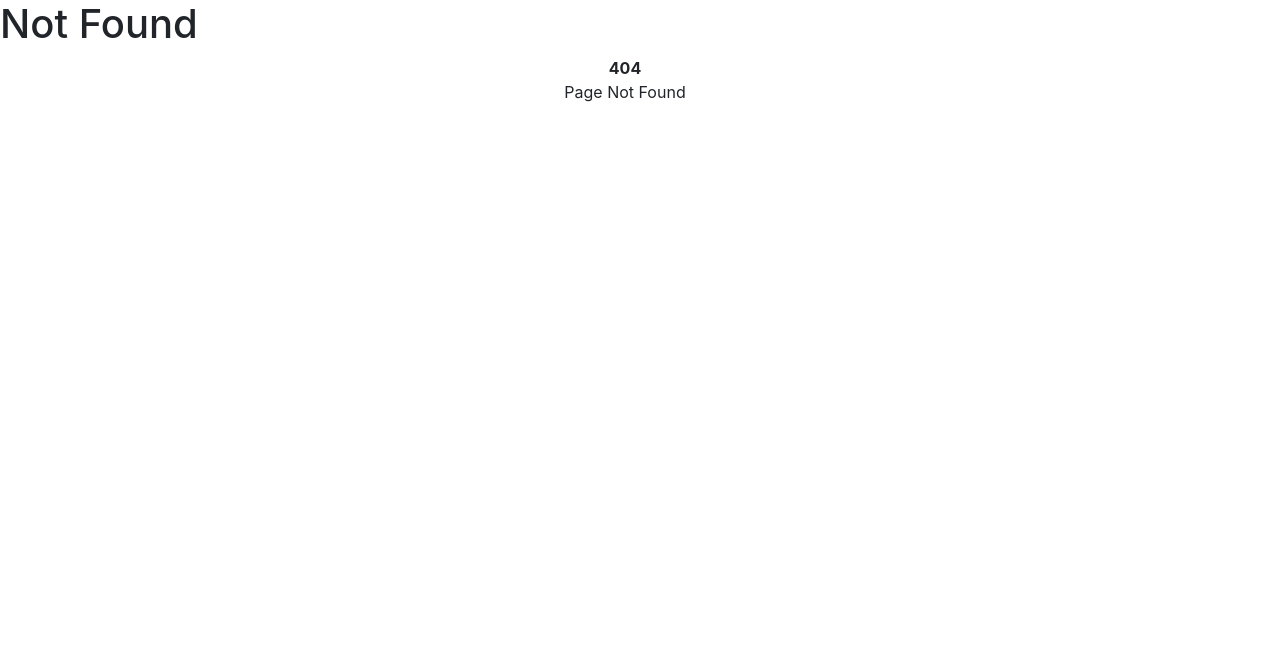
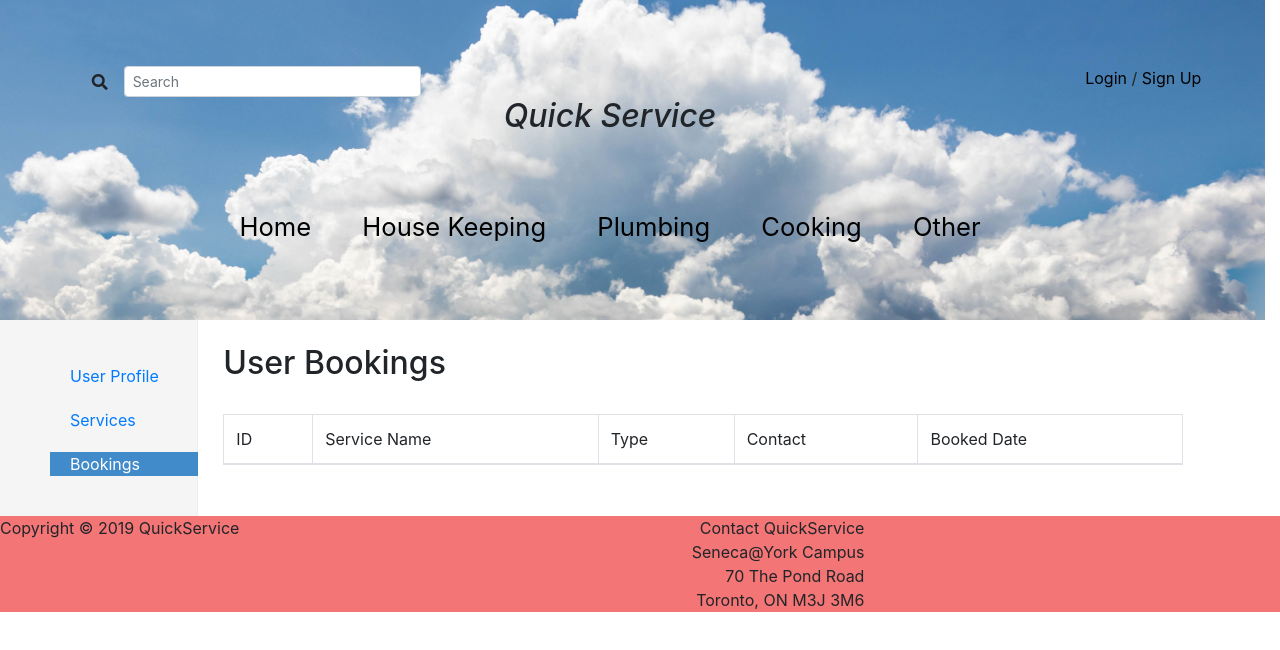
Before and after one commit to Whatsupjs/prj666, a React (Create React App) app: page /user/booking in a window 1280 px wide. Before the commit this address had no page. Shown: the top 650 px of the page. Built offline with nearby package versions, Linux system fonts and the light colour scheme.

Commit message:
created routes for user profiles

```diff
--- a/src/App.js
+++ b/src/App.js
@@ -6,6 +6,8 @@ import Home from "./component/home/Home";
 import ServiceDetail from "./component/servicedetail/ServiceDetail";
 import Example from "./component/Example_for_sidebar/Example";
 import Profile from "./component/profile/Profile";
+import UserService from './component/profile/UserService';
+import UserBooking from './component/profile/UserBooking';
 
 
 ////  ONLY TO TEST THE SERVICE DETAIL PAGE  ////
@@ -61,8 +63,16 @@ class App extends Component {
                         <Signup />
                     )}/>
 
-                    <Route exact path='/profile' render={() => (
+                    <Route exact path='/user/profile' render={() => (
                         <Profile user= { mockuser }/>
+                    )}/>
+
+                    <Route exact path='/user/service' render={() => (
+                        <UserService />
+                    )}/>
+
+                    <Route exact path='/user/booking' render={() => (
+                        <UserBooking />
                     )}/>
 
                     {/*temporary*/
--- a/src/component/profile/Profile.js
+++ b/src/component/profile/Profile.js
@@ -41,7 +41,7 @@ class Profile extends Component {
         return (
             <MainContainer>
 
-                <SidebarPrf />
+                <SidebarPrf highlight="profile" />
                 <div className="user_profile">
                     <br />
                     <h2>User Profile</h2>
--- /dev/null
+++ b/src/component/profile/UserBooking.js
@@ -0,0 +1,73 @@
+import React, { Component } from 'react';
+import MainContainer from '../../MainContainer';
+import SidebarPrf from '../sidebar/SidebarPrf';
+
+
+class UserBooking extends Component {
+
+    constructor(props) {
+        super(props);
+        this.state = {
+            booking: []
+        }
+    }
+
+    componentDidMount() {
+        //fetch from db -> json etc..
+        console.log('component mounted');
+    }
+
+    // update state variable whenever user inputs.
+    onChange = (e) => {
+        this.handleUserInput(e);
+    }
+
+    handleUserInput = (e) => {
+        // const name = e.target.name;
+        // const value = e.target.value;
+        // this.setState({ [name]: value },
+        //     () => { this.validateField(name, value) });
+    }
+
+    onSubmit = (e) => {
+        e.preventDefault();   //prevents actual submission.
+        console.log(this.state); // just checking values; remove once done.
+        /* later on implement database entry */
+        //figure out how to update to database
+    }
+
+    render() {
+        return (
+            <MainContainer>
+
+                <SidebarPrf highlight="booking" />
+                <div className="user_profile">
+                    <br />
+                    <h2>User Bookings</h2>
+                    <br />
+
+                    <table className="table table-striped table-bordered">
+                        <thead>
+                            <tr>
+                                <td>ID</td>
+                                <td>Service Name</td>
+                                <td>Type</td>
+                                <td>Contact</td>
+                                <td>Booked Date</td>
+                            </tr>
+                        </thead>
+                        <tbody>
+
+                        </tbody>
+                    </table>
+
+
+                </div>
+
+            </MainContainer >
+
+        );
+    }
+}
+
+export default UserBooking;
--- /dev/null
+++ b/src/component/profile/UserService.js
@@ -0,0 +1,73 @@
+import React, { Component } from 'react';
+import MainContainer from '../../MainContainer';
+import SidebarPrf from '../sidebar/SidebarPrf';
+
+
+class UserService extends Component {
+
+    constructor(props) {
+        super(props);
+        this.state = {
+            service: []
+        }
+    }
+
+    componentDidMount() {
+        //fetch from db -> json etc..
+        console.log('component mounted');
+    }
+
+    // update state variable whenever user inputs.
+    onChange = (e) => {
+        this.handleUserInput(e);
+    }
+
+    handleUserInput = (e) => {
+        // const name = e.target.name;
+        // const value = e.target.value;
+        // this.setState({ [name]: value },
+        //     () => { this.validateField(name, value) });
+    }
+
+    onSubmit = (e) => {
+        e.preventDefault();   //prevents actual submission.
+        console.log(this.state); // just checking values; remove once done.
+        /* later on implement database entry */
+        //figure out how to update to database
+    }
+
+    render() {
+        return (
+            <MainContainer>
+
+                <SidebarPrf highlight="service" />
+                <div className="user_profile">
+                    <br />
+                    <h2>User Services</h2>
+                    <br />
+
+                    <table className="table table-striped table-bordered">
+                        <thead>
+                            <tr>
+                                <td>ID</td>
+                                <td>Name</td>
+                                <td>Type</td>
+                                <td># Bookings</td>
+                                <td>Creation Date</td>
+                            </tr>
+                        </thead>
+                        <tbody>
+
+                        </tbody>
+                    </table>
+
+
+                </div>
+
+            </MainContainer >
+
+        );
+    }
+}
+
+export default UserService;
--- a/src/component/sidebar/SidebarPrf.js
+++ b/src/component/sidebar/SidebarPrf.js
@@ -1,28 +1,28 @@
 import React, { Component } from 'react';
-import { NavLink } from 'react-router-dom';
+import { Link } from 'react-router-dom';
 
 class SidebarPrf extends Component {
     render() {
         //console.log(this.props.highlight);
-        return(
+        return (
             <div id="prf" className="col-sm-2 sidebar">
-            <br/>
+                <br />
                 <div className="Profile">
                     <ul className="nav-sidebar">
-                        <li><a href="#">User Profile</a> </li>
+                        <li className={(this.props.highlight === "profile" ? 'active' : '')}><Link to="/user/profile">User Profile</Link> </li>
                     </ul>
                 </div>
                 <div className="Services">
                     <ul className="nav-sidebar">
-                        <li><a href="#">Services</a></li>
+                        <li className={(this.props.highlight === "service" ? 'active' : '')}><Link to="/user/service">Services</Link> </li>
                     </ul>
                 </div>
                 <div className="Bookings">
                     <ul className="nav-sidebar">
-                        <li><a href="#">Bookings</a></li>
+                        <li className={(this.props.highlight === "booking" ? 'active' : '')}><Link to="/user/booking">Bookings</Link> </li>
                     </ul>
                 </div>
-          </div>
+            </div>
         );
     };
 }
--- a/src/component/signup/Signup.js
+++ b/src/component/signup/Signup.js
@@ -79,7 +79,7 @@ class Signup extends Component {
 
     render() {
         if (this.state.toProfile === true) {
-            return <Redirect to='/profile' />
+            return <Redirect to='/user/profile' />
         }
 
         return (
```
